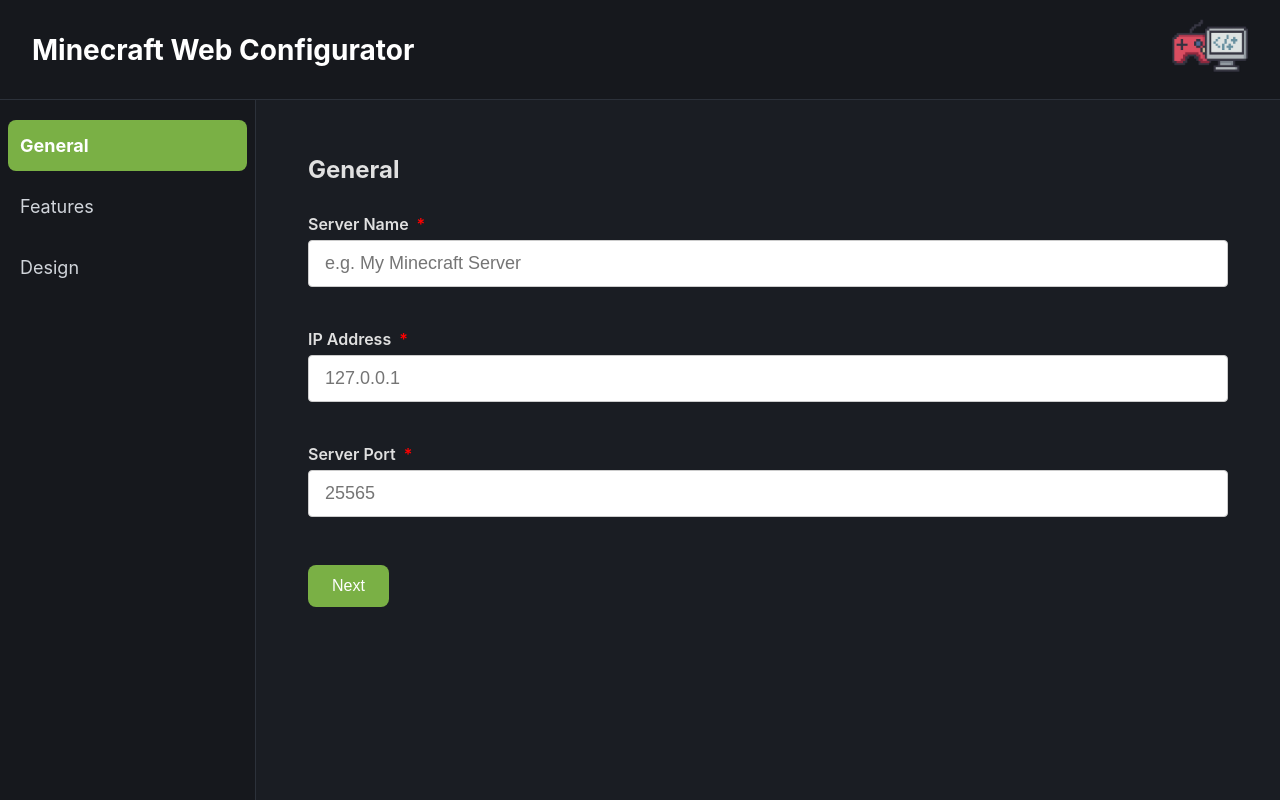
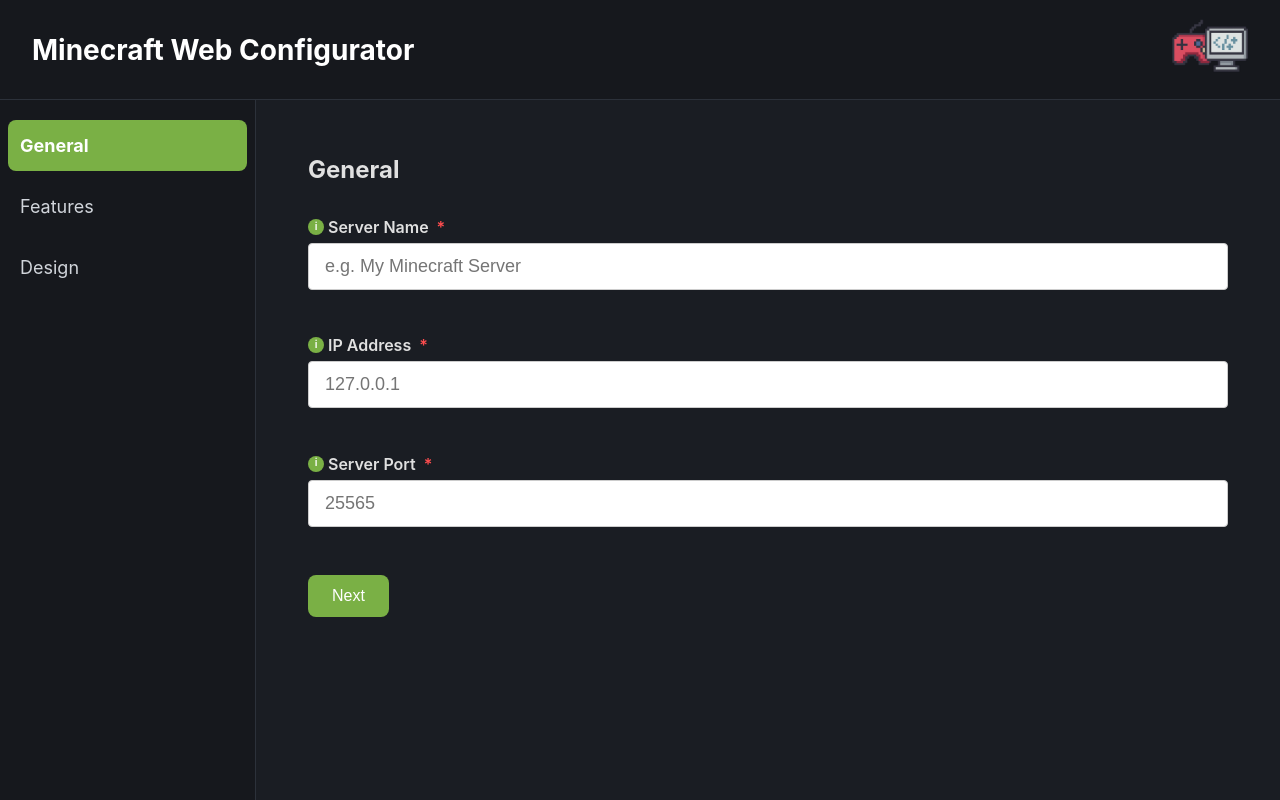
Before and after one commit to matejhozlar/mc-server-setup-ui, a React (Vite) app in the folder client/: page /general in a window 1280 px wide. Built offline with nearby package versions, Linux system fonts and the light colour scheme.

Commit message:
tooltips

```diff
--- /dev/null
+++ b/client/src/components/Tooltip.tsx
@@ -0,0 +1,46 @@
+import { createPortal } from "react-dom";
+import { useState } from "react";
+
+interface TooltipProps {
+  text: string;
+}
+
+const Tooltip = ({ text }: TooltipProps) => {
+  const [visible, setVisible] = useState(false);
+  const [coords, setCoords] = useState({ top: 0, left: 0 });
+
+  const handleMouseEnter = (e: React.MouseEvent) => {
+    const rect = (e.currentTarget as HTMLElement).getBoundingClientRect();
+    setCoords({
+      top: rect.top + window.scrollY + 28,
+      left: rect.left + rect.width / 2,
+    });
+    setVisible(true);
+  };
+
+  const handleMouseLeave = () => setVisible(false);
+
+  return (
+    <>
+      <span
+        className="tooltip-icon"
+        onMouseEnter={handleMouseEnter}
+        onMouseLeave={handleMouseLeave}
+      >
+        i
+      </span>
+      {visible &&
+        createPortal(
+          <div
+            className="tooltip-text floating-tooltip"
+            style={{ top: coords.top, left: coords.left }}
+          >
+            {text}
+          </div>,
+          document.body
+        )}
+    </>
+  );
+};
+
+export default Tooltip;
--- a/client/src/config/Config.ts
+++ b/client/src/config/Config.ts
@@ -3,6 +3,7 @@
   ipAddress: string;
   serverPort: number;
 }
+
 export interface FeaturesConfig {
   adminPanel: boolean;
 }
--- a/client/src/config/ConfigField.ts
+++ b/client/src/config/ConfigField.ts
@@ -5,4 +5,5 @@
   required: boolean;
   defaultValue?: string | number;
   placeholder?: string;
+  tooltip: string;
 };
--- a/client/src/config/sections.ts
+++ b/client/src/config/sections.ts
@@ -18,6 +18,7 @@
         required: true,
         defaultValue: "",
         placeholder: "e.g. My Minecraft Server",
+        tooltip: "The name of your Minecraft Server",
       },
       {
         key: "ipAddress",
@@ -26,6 +27,7 @@
         required: true,
         defaultValue: "",
         placeholder: "127.0.0.1",
+        tooltip: "IP Address of your Minecraft Server",
       },
       {
         key: "port",
@@ -34,6 +36,7 @@
         required: true,
         defaultValue: 25565,
         placeholder: "25565",
+        tooltip: "The port of your Minecraft server",
       },
     ],
   },
@@ -49,6 +52,8 @@
         required: false,
         defaultValue: "",
         placeholder: "",
+        tooltip:
+          "This adds an Admin Panel for you or your Admins to use. !You will also need to fill in the credentials section for this to work properly!",
       },
     ],
   },
@@ -64,6 +69,7 @@
         required: false,
         defaultValue: "dark",
         placeholder: "light | dark",
+        tooltip: "Type of your website",
       },
       {
         key: "fontSize",
@@ -72,6 +78,7 @@
         required: false,
         defaultValue: 14,
         placeholder: "14",
+        tooltip: "Default fontsize for your website",
       },
     ],
   },
--- a/client/src/index.css
+++ b/client/src/index.css
@@ -226,6 +226,41 @@
   padding: 20px;
 }
 
+/* Tooltips */
+
+.tooltip-icon {
+  background-color: var(--primary-color);
+  color: white;
+  border-radius: 50%;
+  width: 1rem;
+  height: 1rem;
+  font-size: 0.65rem;
+  display: inline-flex;
+  align-items: center;
+  justify-content: center;
+  font-weight: 600;
+  line-height: 1;
+  user-select: none;
+  cursor: pointer;
+}
+
+.floating-tooltip {
+  position: absolute;
+  z-index: 99999;
+  background-color: #222;
+  color: #fff;
+  padding: 0.5rem 0.75rem;
+  border-radius: 4px;
+  font-size: 0.85rem;
+  white-space: normal;
+  max-width: 220px;
+  width: max-content;
+  word-break: break-word;
+  text-align: left;
+  box-shadow: 0 2px 8px rgba(0, 0, 0, 0.3);
+  transform: translateX(-50%);
+}
+
 /* Generic Config Page */
 
 .config-page {
@@ -262,7 +297,7 @@
 }
 
 .required-asterisk {
-  color: red;
+  color: var(--error-color);
   margin-left: 0.25rem;
 }
 
--- a/client/src/pages/GenericConfigPage.tsx
+++ b/client/src/pages/GenericConfigPage.tsx
@@ -3,6 +3,7 @@
 import { useConfig } from "../context/useConfig";
 import { configSections } from "../config/sections";
 import type { Config } from "../config/Config";
+import Tooltip from "../components/Tooltip";
 
 const GenericConfigPage = () => {
   const { sectionKey } = useParams();
@@ -87,7 +88,8 @@
           return (
             <div key={field.key} className="form-field">
               <label htmlFor={field.key} className="field-label">
-                <span>
+                <span className="label-wrapper">
+                  <Tooltip text={field.tooltip || "No description available"} />
                   {field.label}
                   {field.required && (
                     <span className="required-asterisk">*</span>
```
